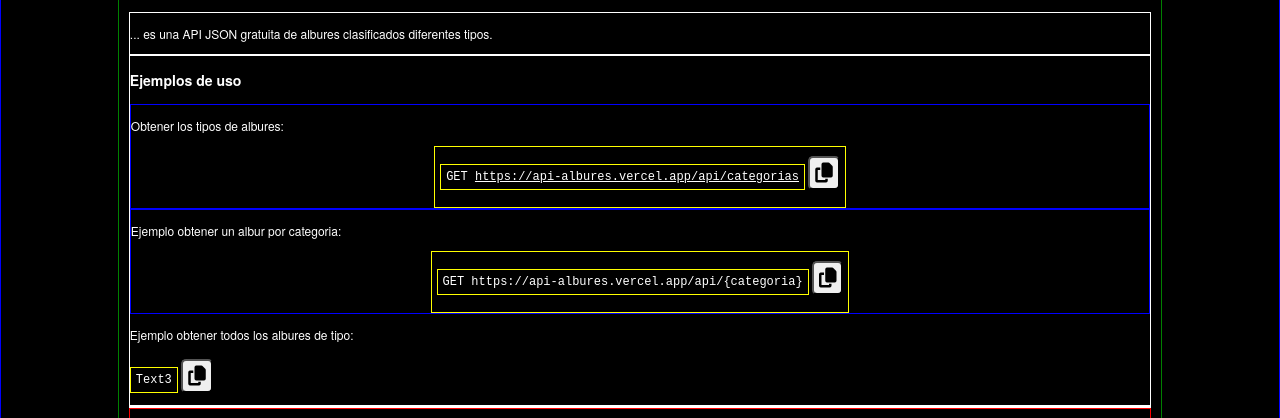
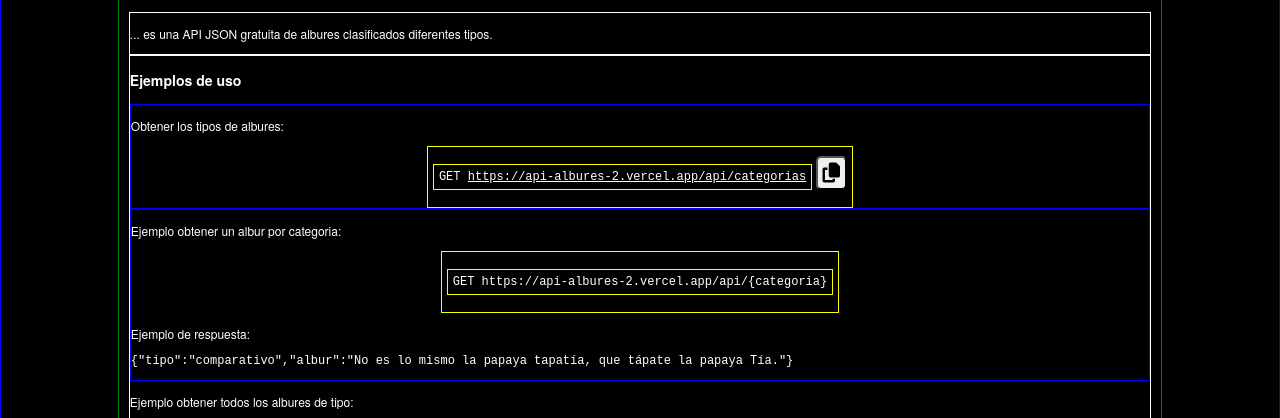
Before and after one commit to devjsv/api-alburesmx, a website: page public/index.html in a window 1280 px wide. Shown: the part 97-515 px from the top of the page. Drawn offline with Linux system fonts and the light colour scheme.

Commit message:
cambios en ruta principal

```diff
--- a/public/index.html
+++ b/public/index.html
@@ -11,7 +11,7 @@
 <body>
     <div class="container">
         <div>
-            <h1><a href="./index.html">API Albures MX</a></h1>
+            <h1><a href="/">API Albures MX</a></h1>
         </div>
         <h2 id="titulo">Página inicial de la API Albures MX</h2>
     <section>
@@ -24,7 +24,7 @@
             <div class="contenedor_ejemplo">
                 <p>Obtener los tipos de albures:</p>
                 <div class="contenedor_link">
-                    <pre class="txt_copiar" id="txt_copiar1">GET <a href="https://api-albures.vercel.app/api/categorias">https://api-albures.vercel.app/api/categorias</a></pre>
+                    <pre class="txt_copiar">GET <a id="txt_copiar1" href="https://api-albures-2.vercel.app/api/categorias">https://api-albures-2.vercel.app/api/categorias</a></pre>
                     <button id="btn_copiar1" class="btn_copiar" title="copiar" value="copiar1"
                     onclick="copiar(this)"><i class="fas fa-solid fa-copy"></i></button>
                 </div>
@@ -32,10 +32,12 @@
             <div class="contenedor_ejemplo">
                 <p>Ejemplo obtener un albur por categoria:</p>
                 <div class="contenedor_link">
-                    <pre class="txt_copiar" id="txt_copiar2">GET https://api-albures.vercel.app/api/{categoria}</pre>
-                    <button id="btn_copiar2" class="btn_copiar" title="copiar" value="copiar2"
-                        onclick="copiar(this)"><i class="fas fa-solid fa-copy"></i></button>
+                    <pre class="txt_copiar" id="txt_copiar2">GET https://api-albures-2.vercel.app/api/{categoria}</pre>
+                    <!--button id="btn_copiar2" class="btn_copiar" title="copiar" value="copiar2"
+                        onclick="copiar(this)"><i class="fas fa-solid fa-copy"></i></button-->
                 </div>
+                <p>Ejemplo de respuesta:</p>
+                <pre>{"tipo":"comparativo","albur":"No es lo mismo la papaya tapatía, que tápate la papaya Tía."}</pre>
             </div>
             <div>
                 <p>Ejemplo obtener todos los albures de tipo:</p>
```
